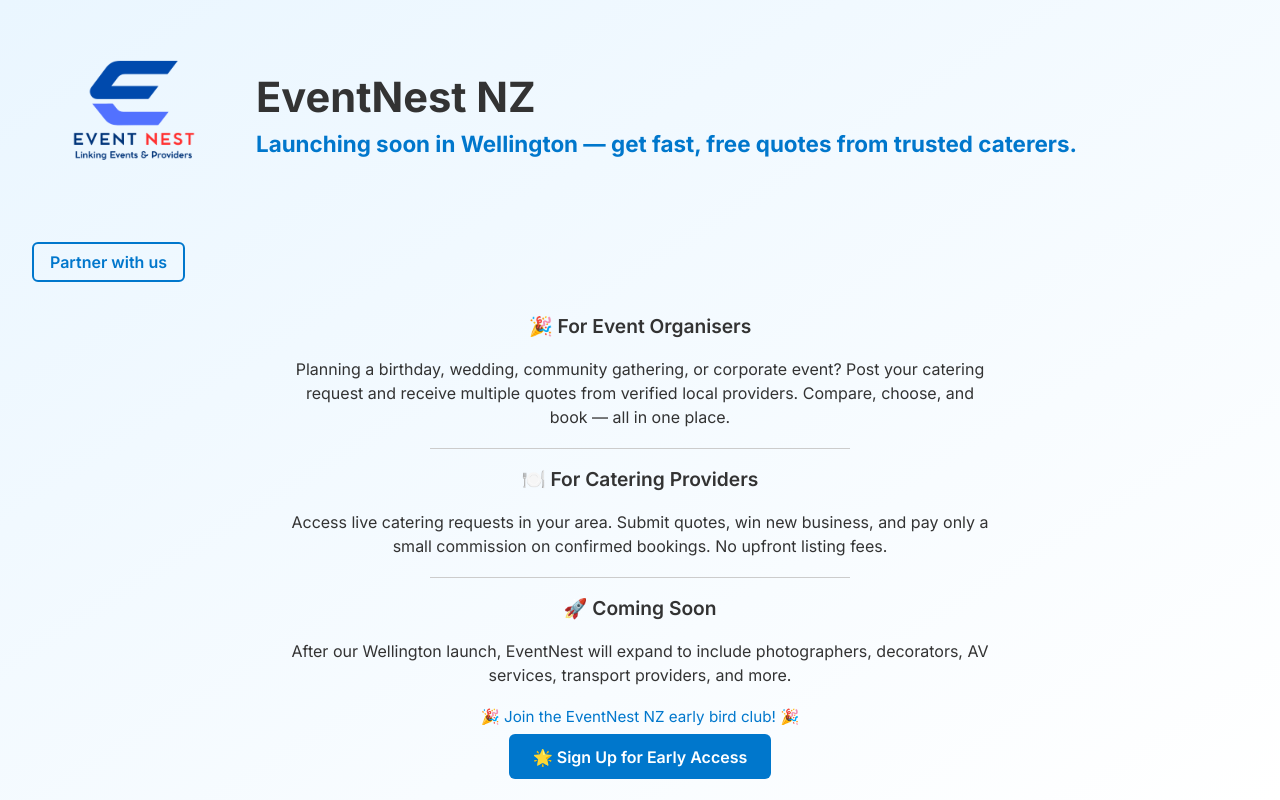
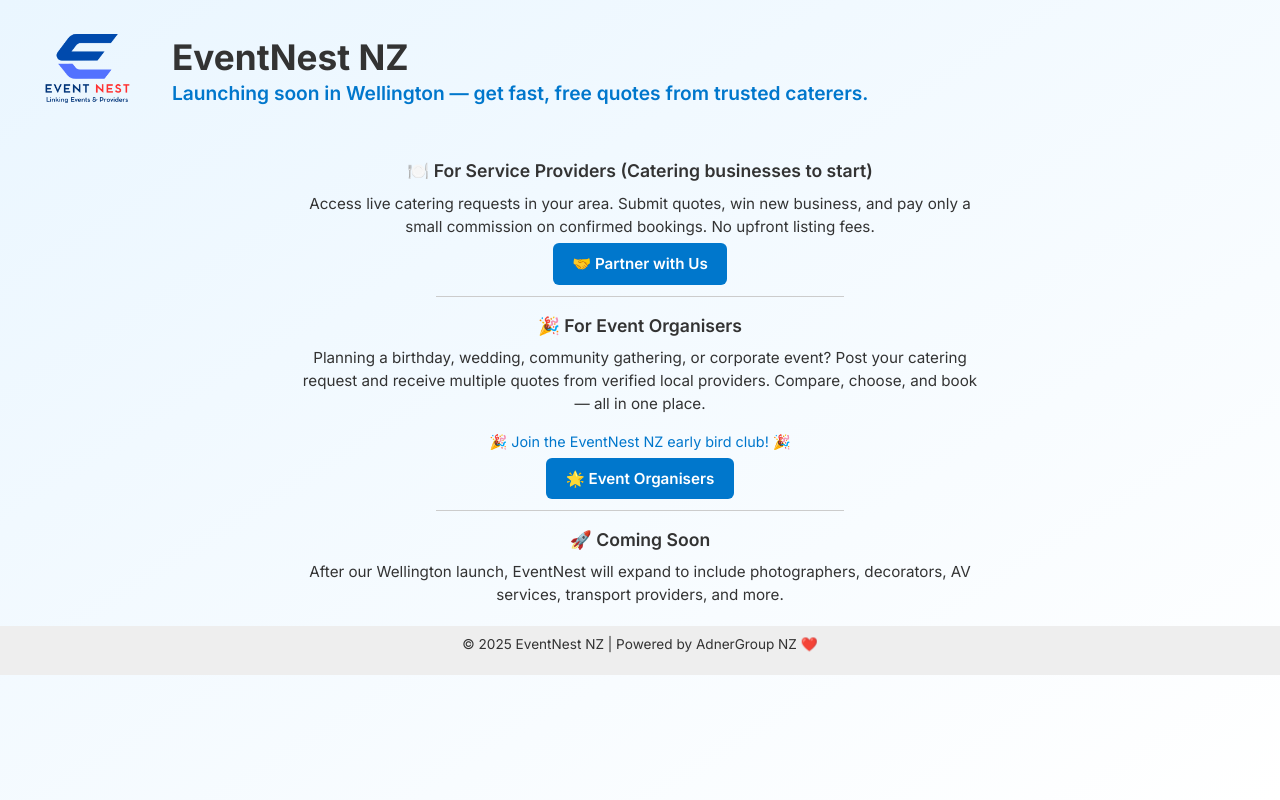
Before and after one commit to adnergroup/eventnest-site, a plain HTML site: page index.html in a window 1280 px wide. Drawn offline with nearby package versions, Linux system fonts and the light colour scheme.

Commit message:
Add files via upload

```diff
--- a/index.html
+++ b/index.html
@@ -7,10 +7,19 @@
   <link rel="stylesheet" href="style.css" />
   <link href="https://fonts.googleapis.com/css2?family=Inter:wght@400;600;700&display=swap" rel="stylesheet" />
   <link href="https://unpkg.com/aos@2.3.1/dist/aos.css" rel="stylesheet" />
+  <style>
+    html, body {
+      margin: 0;
+      padding: 0;
+    }
+    .page-wrapper {
+      margin: 0;
+      padding: 0;
+    }
+  </style>
 </head>
 <body>
   <div class="page-wrapper">
-    <!-- Header -->
     <header class="site-header">
       <div class="header-flex">
         <div class="logo-container">
@@ -20,42 +29,33 @@
           <h1 class="site-title fade-in">EventNest NZ</h1>
           <p class="tagline fade-in">Launching soon in Wellington — get fast, free quotes from trusted caterers.</p>
         </div>
-        <div class="partner-link">
-          <a href="https://forms.gle/ZPS6BfbobVvVrh1q8" target="_blank">Partner with us</a>
-        </div>
       </div>
     </header>
-
-    <!-- Main Content -->
     <main class="main-content" data-aos="fade-up">
       <div class="summary">
         <div class="section section-top">
-          <h2 class="section-title">🎉 For Event Organisers</h2>
-          <p>Planning a birthday, wedding, community gathering, or corporate event? Post your catering request and receive multiple quotes from verified local providers. Compare, choose, and book — all in one place.</p>
+          <h2 class="section-title">🍽️ For Service Providers (Catering businesses to start)</h2>
+          <p>Access live catering requests in your area. Submit quotes, win new business, and pay only a small commission on confirmed bookings. No upfront listing fees.</p>
+          <a class="cta-btn" href="https://forms.gle/ZPS6BfbobVvVrh1q8" target="_blank">🤝 Partner with Us</a>
         </div>
         <hr class="divider" data-aos="fade-in" />
         <div class="section">
-          <h2 class="section-title">🍽️ For Catering Providers</h2>
-          <p>Access live catering requests in your area. Submit quotes, win new business, and pay only a small commission on confirmed bookings. No upfront listing fees.</p>
+          <h2 class="section-title">🎉 For Event Organisers</h2>
+          <p>Planning a birthday, wedding, community gathering, or corporate event? Post your catering request and receive multiple quotes from verified local providers. Compare, choose, and book — all in one place.</p>
+          <p class="early-bird">🎉 Join the EventNest NZ early bird club! 🎉</p>
+          <a class="cta-btn" href="https://forms.gle/jRZ6oyEGPqSo2BYE8" target="_blank">🌟 Event Organisers</a>
         </div>
         <hr class="divider" data-aos="fade-in" />
         <div class="section">
           <h2 class="section-title">🚀 Coming Soon</h2>
           <p>After our Wellington launch, EventNest will expand to include photographers, decorators, AV services, transport providers, and more.</p>
         </div>
-        <p class="early-bird">🎉 Join the EventNest NZ early bird club! 🎉</p>
-        <a class="cta-btn" href="https://forms.gle/jRZ6oyEGPqSo2BYE8" target="_blank">🌟 Sign Up for Early Access</a>
       </div>
     </main>
-
-    <!-- Footer -->
     <footer class="site-footer">
-      <p>&copy; 2025 EventNest NZ | Powered by AG NZ ❤️</p>
+      <p>&copy; 2025 EventNest NZ | Powered by AdnerGroup NZ ❤️</p>
     </footer>
-
-    <!-- Sticky CTA for Mobile -->
     <a class="cta-sticky" href="https://forms.gle/jRZ6oyEGPqSo2BYE8" target="_blank">Sign Up</a>
-
     <script src="https://unpkg.com/aos@2.3.1/dist/aos.js"></script>
     <script>
       AOS.init();
--- a/style.css
+++ b/style.css
@@ -19,17 +19,21 @@ html, body {
   overflow-x: hidden;
 }
 
-/* Layout */
+/* Remove default spacing from headings and paragraphs */
+h1, h2, p {
+  margin-top: 0;
+}
+
+/* Page Wrapper */
 .page-wrapper {
   display: flex;
   flex-direction: column;
   min-height: 100vh;
-  box-sizing: border-box;
 }
 
 /* Header */
 .site-header {
-  padding: 1.5rem 2rem 1rem;
+  padding: 0.5rem 1rem 0;
   background: transparent;
 }
 
@@ -38,7 +42,7 @@ html, body {
   align-items: center;
   justify-content: space-between;
   flex-wrap: wrap;
-  gap: 1.5rem;
+  gap: 1rem;
 }
 
 .logo-container {
@@ -46,61 +50,42 @@ html, body {
 }
 
 .header-logo-img {
-  max-height: 200px;
+  max-height: 140px;
   width: auto;
 }
 
 .title-group {
   flex-grow: 1;
-  min-width: 250px;
+  min-width: 200px;
 }
 
 .site-title {
-  font-size: 2.6rem;
+  font-size: 2.2rem;
   font-weight: 700;
   margin: 0;
 }
 
 .tagline {
-  font-size: 1.4rem;
-  font-weight: 700;
-  color: var(--color-primary);
-  margin-top: 0.5rem;
-  white-space: nowrap;
-  overflow: visible;
-}
-
-/* Partner Link */
-.partner-link a {
+  font-size: 1.2rem;
   font-weight: 600;
   color: var(--color-primary);
-  text-decoration: none;
-  padding: 0.5rem 1rem;
-  border: 2px solid var(--color-primary);
-  border-radius: var(--radius);
-  transition: background var(--transition), color var(--transition);
-}
-
-.partner-link a:hover {
-  background: var(--color-primary);
-  color: #fff;
+  margin-top: 0.2rem;
 }
 
 /* Main Content */
 .main-content {
-  flex-grow: 1;
-  display: flex;
-  flex-direction: column;
-  align-items: center;
+  margin-top: 0;
+  padding-top: 0.2rem;
+  padding-left: 1rem;
+  padding-right: 1rem;
   text-align: center;
-  padding: 1rem 2rem;
 }
 
 .summary {
-  max-width: 700px;
-  font-size: 1rem;
+  max-width: 680px;
+  margin: 0 auto;
+  font-size: 0.95rem;
   line-height: 1.5;
-  margin-bottom: 1.5rem;
 }
 
 .section {
@@ -108,11 +93,11 @@ html, body {
 }
 
 .section-top {
-  margin-top: -0.5rem;
+  margin-top: 0.2rem;
 }
 
 .section-title {
-  font-size: 1.2rem;
+  font-size: 1.1rem;
   font-weight: 600;
   margin-bottom: 0.5rem;
 }
@@ -135,7 +120,7 @@ html, body {
 
 /* CTA */
 .early-bird {
-  font-size: 0.95rem;
+  font-size: 0.9rem;
   font-weight: 500;
   color: var(--color-primary);
   margin-bottom: 1rem;
@@ -144,7 +129,7 @@ html, body {
 .cta-btn {
   background: var(--color-primary);
   color: #fff;
-  padding: 0.8rem 1.5rem;
+  padding: 0.7rem 1.2rem;
   border-radius: var(--radius);
   text-decoration: none;
   font-weight: 600;
@@ -175,16 +160,11 @@ html, body {
   }
 
   .header-logo-img {
-    max-height: 140px;
+    max-height: 120px;
   }
 
   .tagline {
-    font-size: 1.2rem;
-    white-space: normal;
-  }
-
-  .partner-link {
-    margin-top: 1rem;
+    font-size: 1.05rem;
   }
 
   .cta-sticky {
@@ -210,7 +190,7 @@ html, body {
 /* Footer */
 .site-footer {
   text-align: center;
-  font-size: 0.9rem;
+  font-size: 0.85rem;
   background: #eee;
-  padding: 0.75rem;
+  padding: 0.6rem;
 }
```
